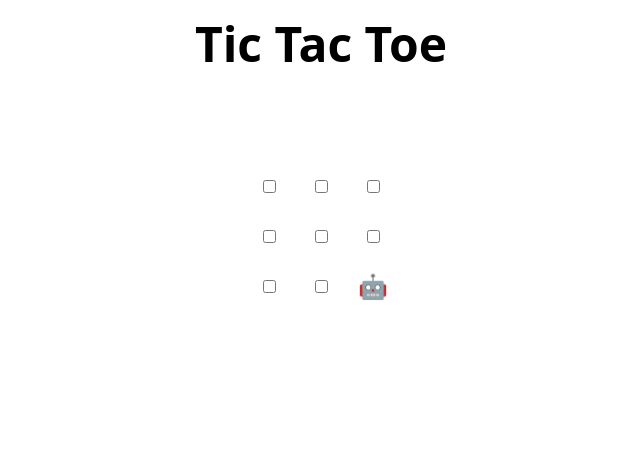
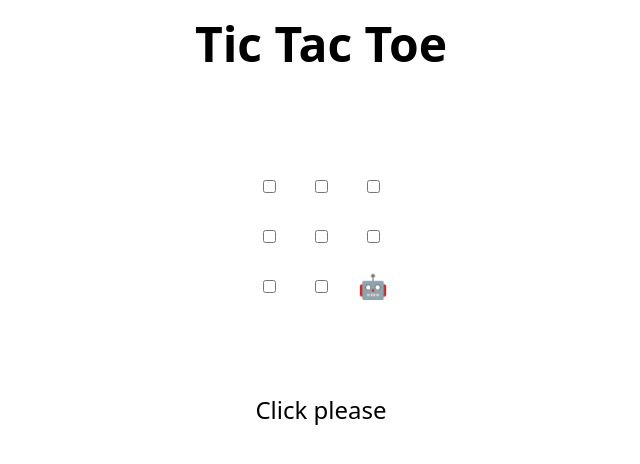
Before and after one commit to ValentinaCham/introduction-to-github, a plain HTML site: page index.html in a window 1280 px wide. Shown: the whole page, without its empty margins (319-959 px from the left). Drawn offline with Linux system fonts and the light colour scheme.

Commit message:
Update index.html - Step 4 5 Up

```diff
--- a/index.html
+++ b/index.html
@@ -48,6 +48,7 @@
 </table>
 
 <h2 hidden>Game over, refresh to play again 🧑‍💻 🤖!</h2>
+<p>Click please</p>
 
 <script>
   // Initialization
```
